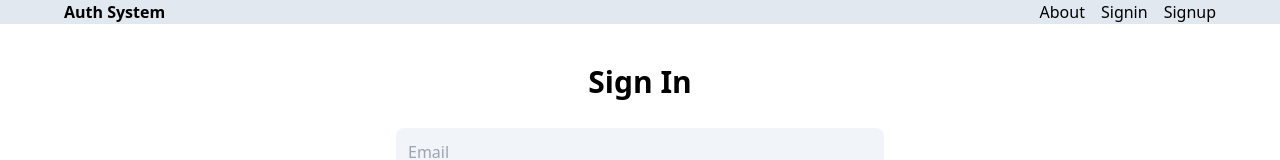
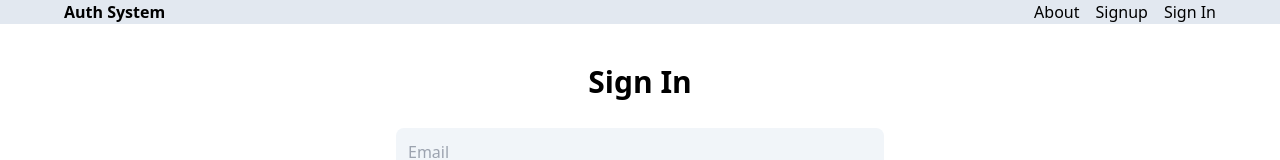
Before and after one commit to ZeeshanMukhtar1/MERN-Auth, a React (Vite) app in the folder client/: page /signin in a window 1280 px wide. Shown: the top 160 px of the page. Built offline with nearby package versions, Linux system fonts and the light colour scheme; no server answers.

Commit message:
Add PrivateRoute component for protected routes

```diff
--- a/client/src/App.jsx
+++ b/client/src/App.jsx
@@ -6,6 +6,7 @@
 import Signin from './pages/Signin';
 import Signup from './pages/Signup';
 import Header from './components/Header';
+import PrivateRoute from './components/PrivateRoute';
 
 function App() {
   return (
@@ -14,10 +15,12 @@
         <Header />
         <Routes>
           <Route path="/" element={<Home />} />
-          <Route path="/profile" element={<Profile />} />
           <Route path="/about" element={<About />} />
           <Route path="/Signin" element={<Signin />} />
           <Route path="/Signup" element={<Signup />} />
+          <Route element={<PrivateRoute />}>
+            <Route path="/profile" element={<Profile />} />
+          </Route>
         </Routes>
       </BrowserRouter>
     </>
--- a/client/src/components/Header.jsx
+++ b/client/src/components/Header.jsx
@@ -1,10 +1,12 @@
 import React from 'react';
+import { useSelector } from 'react-redux';
 import { Link } from 'react-router-dom';
 
 function Header() {
+  const { currentUser } = useSelector((state) => state.user);
   return (
     <div className="bg-slate-200">
-      <div className="flex justify-between items-center max-w-6xl mx-auto">
+      <div className="flex items-center justify-between max-w-6xl mx-auto">
         <Link to="/">
           <h1 className="font-bold">Auth System</h1>
         </Link>
@@ -12,11 +14,21 @@
           <Link to="/about">
             <li>About</li>
           </Link>
-          <Link to="/signin">
-            <li>Signin</li>
-          </Link>
+
           <Link to="/signup">
             <li>Signup</li>
+          </Link>
+
+          <Link to="/profile">
+            {currentUser ? (
+              <img
+                src={currentUser.profilePicture}
+                alt="profile"
+                className="object-cover rounded-full h-7 w-7"
+              />
+            ) : (
+              <li>Sign In</li>
+            )}
           </Link>
         </ul>
       </div>
--- /dev/null
+++ b/client/src/components/PrivateRoute.jsx
@@ -0,0 +1,7 @@
+import { useSelector } from 'react-redux';
+import { Outlet, Navigate } from 'react-router-dom';
+
+export default function PrivateRoute() {
+  const { currentUser } = useSelector((state) => state.user);
+  return currentUser ? <Outlet /> : <Navigate to="/signin" />;
+}
--- a/client/src/pages/Profile.jsx
+++ b/client/src/pages/Profile.jsx
@@ -1,7 +1,7 @@
 import React from 'react';
 
 function Profile() {
-  return <div>Profile</div>;
+  return <h1>Profile</h1>;
 }
 
 export default Profile;
```
